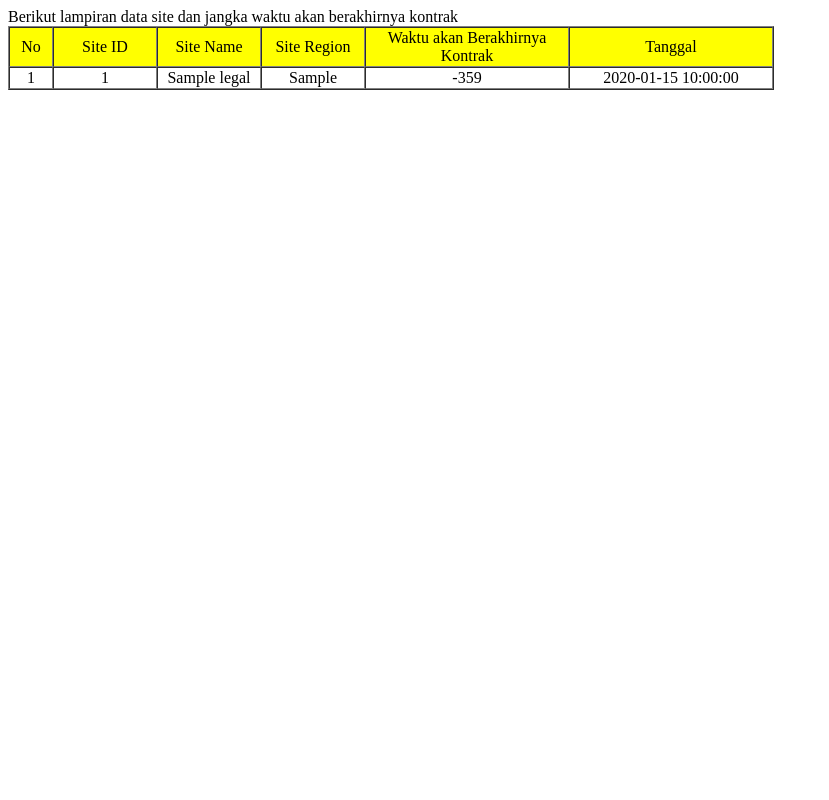
After one commit to aik-aida/legal_TELKOMSEL, a PHP site: page /email_reminder_pusat.php in a window 1280 px wide. The commit adds this page. Shown: the whole page, without its empty margins (0-829 px from the left). Run offline with PHP 8.4, Linux system fonts and the light colour scheme; tables that the repository leaves empty or names only in its code hold one stand-in row (values such as "Sample post").

Commit message:
email_reminder_pusat.php

```diff
--- a/email_reminder.php
+++ b/email_reminder.php
@@ -17,10 +17,7 @@
 	$to1 = 'aris_firman@telkomsel.co.id';
 	$to2 = 'aida.muflichah@gmail.com';
 
-
 	$i = 1;
-	$j = 1;
-	$k = 1;
 
 	$ambilregion = "SELECT DISTINCT site_region FROM legal";
 	$ambilregions = mysql_query($ambilregion);
@@ -32,7 +29,7 @@
 		$headers .= 'Content-type: text/html; charset=iso-8859-1' . "\r\n";
 		$msg = '';
 		$msg = '<html><body>';
-		$msg = "Berikut adalah list site id dan site name beserta tahap yang sedang ditempuh : ";
+		$msg .= "Berikut adalah list site id dan site name beserta tahap yang sedang ditempuh : ";
 		$msg .= '<br><table border = "1" cellspacing="0">' ;
 		$msg .= "<tr bgcolor =YELLOW><td width=40><center>No</center></td>
 			         <td width=100><center>Site ID</center></td>
--- /dev/null
+++ b/email_reminder_pusat.php
@@ -0,0 +1,62 @@
+<?php
+	//include '../db_connect.php';
+	$ln=mysql_connect("localhost","root", "", false, 128); //do not use connection pool (mysql_pconnect) in mysql transaction
+	if (!$ln) {
+		echo "error connect ";
+		exit;
+	}
+	mysql_select_db("tamara");
+
+	$result = " SELECT site_id, SYSDATE(),
+				       (datediff(tgl_akhir_kontrak,SYSDATE()))/30 as selisih_bulan,
+				       floor((datediff(tgl_akhir_kontrak,SYSDATE()))/7) as selisih_minggu
+			   	from legal";
+	$results = mysql_query($result) or die(mysql_error());
+	$arr_result = mysql_fetch_array($results);
+	$different = $arr_result['selisih_bulan'];
+	$different2 = $arr_result['selisih_minggu'];
+
+	$i=1;
+
+	$to = 'diniputrimandasari@gmail.com';
+	$to1 = 'aris_firman@telkomsel.co.id';
+	$to2 = 'aida.muflichah@gmail.com';
+	$subjectPusat = 'REMINDER BERAKHIRNYA KONTRAK';
+
+	if($different<=2)
+	{
+		$headers  = 'MIME-Version: 1.0' . "\r\n";
+		$headers .= 'Content-type: text/html; charset=iso-8859-1' . "\r\n";
+		$msg = '<html><body>';
+		$msg .= "Berikut lampiran data site dan jangka waktu akan berakhirnya kontrak";
+		$msg .= '<br><table border = "1" cellspacing="0">' ;
+		$msg .= "<tr bgcolor =YELLOW><td width=40><center>No</center></td>
+			         <td width=100><center>Site ID</center></td>
+			         <td width=100><center>Site Name</center></td>
+			         <td width=100><center>Site Region</center></td>
+			 		 <td width=200><center>Waktu akan Berakhirnya Kontrak</center></td>
+			         <td width=100><center>Tanggal</center></td></tr>";
+
+		$ambilid = " SELECT SYSDATE(), site_id, site_area, site_name, site_region, tgl_akhir_kontrak,
+		                    floor((datediff(tgl_akhir_kontrak,SYSDATE()))/7) as selisih_minggu
+			   	     from legal
+			   	     where (datediff(tgl_akhir_kontrak,SYSDATE()))/30 <= 2";
+		$ambilids = mysql_query($ambilid);
+		while($b = mysql_fetch_array($ambilids))
+		{
+			$msg.="<tr><td width=40><center>".$i."</center></td>
+		         	   <td width=100><center>".$b['site_id']."</center></td>
+		               <td width=100><center>".$b['site_name']."</center></td>
+		               <td width=100><center>".$b['site_region']."</center></td>
+		               <td width=100><center>".$b['selisih_minggu']."</center></td>
+		 		       <td width=200><center>".$b['tgl_akhir_kontrak']."</center></td></tr>";
+		 	$i++;
+		}
+
+		$msg.= '</table></body></html>';
+		$i=1;
+
+
+		echo $msg;
+	}
+?>
```
Also changed, not shown: input_legal.php (+31 -10 lines), insert_into_legal.php (+4 -3 lines).
